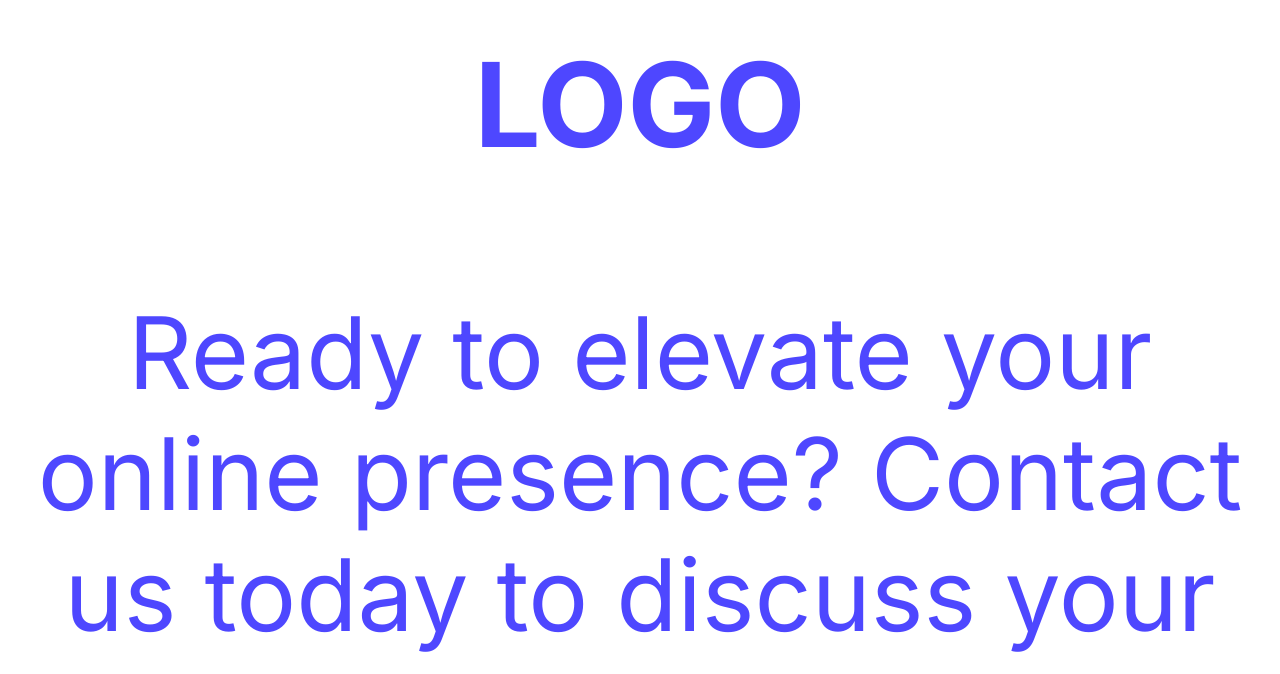
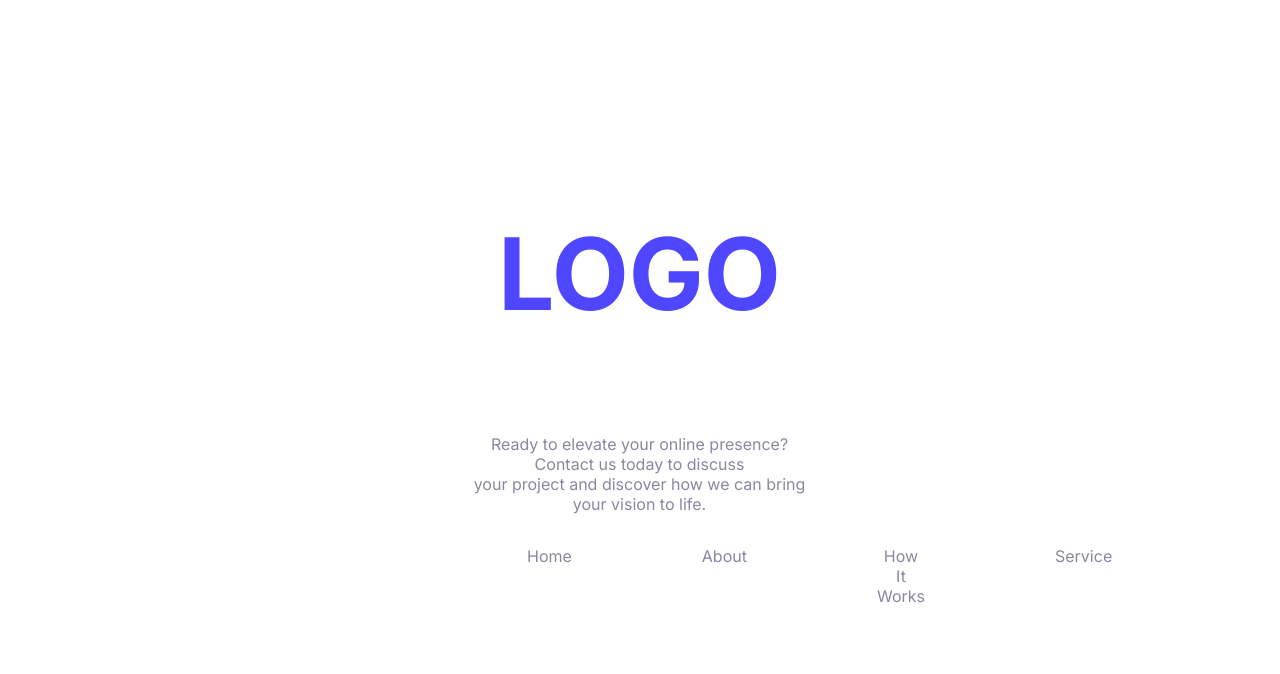
Before and after one commit to HKDigital360/Hasanul-Kibria-B12A01, a plain HTML site: page index.html in a window 1280 px wide. Shown: the part 2606-3280 px from the top of the page. Drawn offline with Linux system fonts and the light colour scheme.

Commit message:
footer end

```diff
--- a/index.html
+++ b/index.html
@@ -73,7 +73,7 @@
 
 <section class="form-sections">
     <div class="form-section">
-        <h3 class="form-touch-title">Let’s Get in Touch</h3>
+        <h3 class="form-touch-title">Let’s Get in <br>Touch</h3>
     </div>
     <div class="form-section">
         <form action="">
@@ -97,7 +97,8 @@
     <footer>
 <section class="footer-logo">
     <h3 class="footer-logo-title">LOGO</h3>
-    <p class="footer-description">Ready to elevate your online presence? Contact us today to discuss your project and discover how we can bring your vision to life.</p>
+    <p class="footer-description">Ready to elevate your online presence? Contact us today to discuss <br>your project and discover how we can bring your vision to life.</p>
+
     <div class="footer-logo-items">
         <!-- .logo-item*4>p.logo-items-name -->
         <div class="footer-logo-item">
@@ -106,10 +107,10 @@
         <div class="footer-logo-item">
             <p class="footer-items-name">About</p>
         </div>
-        <div class="logo-item">
+        <div class="footer-logo-item">
             <p class="footer-items-name">How It Works</p>
         </div>
-        <div class="logo-item">
+        <div class="footer-logo-item">
             <p class="footer-items-name">Service</p>
         </div>
     </div>
--- a/styles/styles.css
+++ b/styles/styles.css
@@ -238,12 +238,37 @@ form textarea{
 /* logo styles */
 .footer-logo{
     text-align: center;
-    color: #4E47FF;
-    font-size: 100px;
-    font-family: inter;
+    /*  */
+
+
+    padding: 104px 455px 103px 454px;
 
 }
+.footer-logo-title{
+ font-size: 100px;
+    font-family: inter;
+    color: #4E47FF;
+}
 .footer-logo-items{
-    display: flex;
-     justify-content: space-around;
+     display: flex;
+    justify-content: space-around;
 }
+.footer-description{
+    color: #8987A1;
+    font-family: inter;
+    font-size: 16px;
+
+}
+.footer-items-name{
+    color: #8987A1;
+    font-family: inter;
+    font-size: 16px;
+
+}
+footer{
+    color: #FFFFFF;
+}
+.footer-logo-item{
+padding: 0 65px;
+justify-items: center;
+}
```
